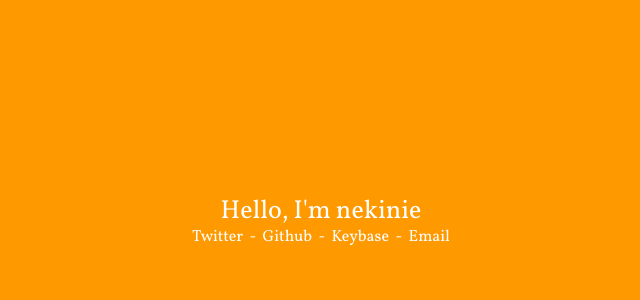
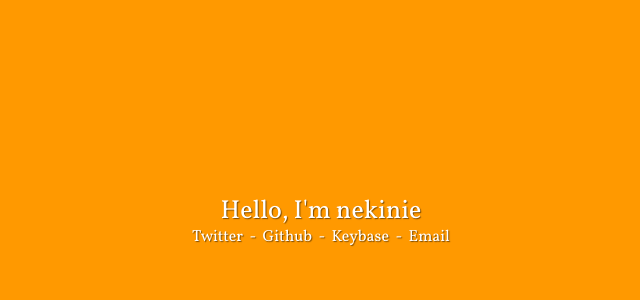
Before and after one commit to blandin/spdl, a PHP site: page / in a window 1280 px wide. Shown: the part 177-477 px from the top of the page, without its empty margins (319-959 px from the left). Run offline with PHP 8.4, Linux system fonts and the light colour scheme.

Commit message:
added drop shadown and changed some of the background colors

```diff
--- a/index.html
+++ b/index.html
@@ -9,7 +9,7 @@
     <h1>Hello, I'm nekinie</h1>
     <p><a href="https://twitter.com/nekiniee">Twitter</a>&nbsp;&nbsp;-&nbsp;&nbsp;<a href="https://github.com/nekinie">Github</a>&nbsp;&nbsp;-&nbsp;&nbsp;<a href="https://keybase.io/nekinie">Keybase</a>&nbsp;&nbsp;-&nbsp;&nbsp;<a href="mailto:nekinie@gmail.com">Email</a></p>
     <script type="text/javascript">
-      var bg = new Array('#ea4c88', '#663399', '#cc0000', '#66cccc', '#0066cc', '#77cc33', '#ffff00', '#ff9900')
+      var bg = new Array('#ea4c88', '#663399', '#cc0000', '#66cccc', '#0066cc', '#77cc33', '#ffd10a', '#ff9900')
       document.body.style.backgroundColor=bg[Math.floor(Math.random() * bg.length)];
     </script>
   </body>
--- a/style.css
+++ b/style.css
@@ -1,7 +1,6 @@
 body {
   margin: 0 auto;
   padding: 0;
-  background-color: #ff9900;
 }
 
 h1 {
@@ -18,6 +17,7 @@ h1 {
   font-weight: 400;
   line-height: 30px;
   text-align: center;
+  text-shadow: 1px 1px 1px rgba(0, 0, 0, 0.5);
   color: #ffffff;
 }
 
@@ -35,6 +35,7 @@ p {
   font-weight: 400;
   line-height: 20px;
   text-align: center;
+  text-shadow: 1px 1px 1px rgba(0, 0, 0, 0.5);
   color: #ffffff;
 }
 
```
